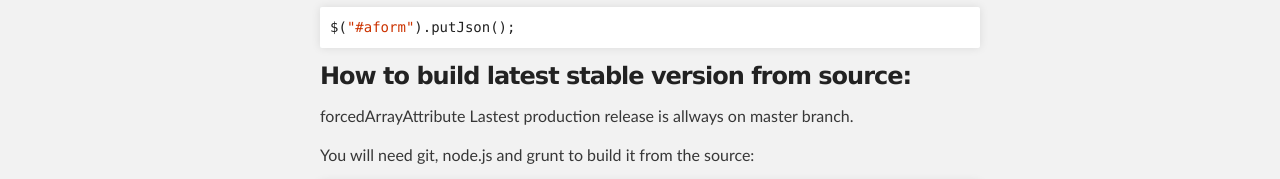
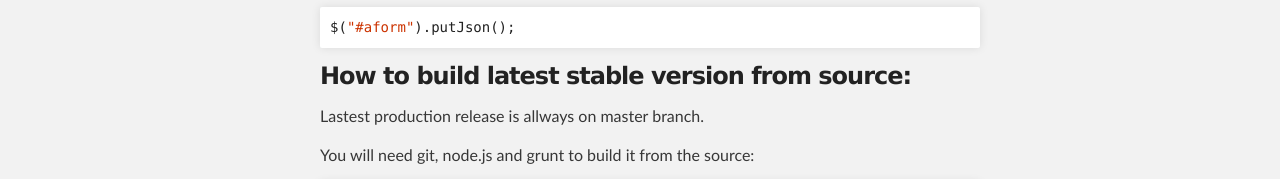
Before and after one commit to alexandrefvb/jquery-json-form-functions, a plain HTML site: page index.html in a window 1280 px wide. Shown: the part 3625-3804 px from the top of the page. Drawn offline with Linux system fonts and the light colour scheme.

Commit message:
Documentation update

```diff
--- a/index.html
+++ b/index.html
@@ -202,7 +202,7 @@
 <h3>
 <a name="how-to-build-latest-stable-version-from-source" class="anchor" href="#how-to-build-latest-stable-version-from-source"><span class="octicon octicon-link"></span></a>How to build latest stable version from source:</h3>
 
-<p>forcedArrayAttribute
+<p>
 Lastest production release is allways on master branch.</p>
 
 <p>You will need git, node.js and grunt to build it from the source:</p>
```
